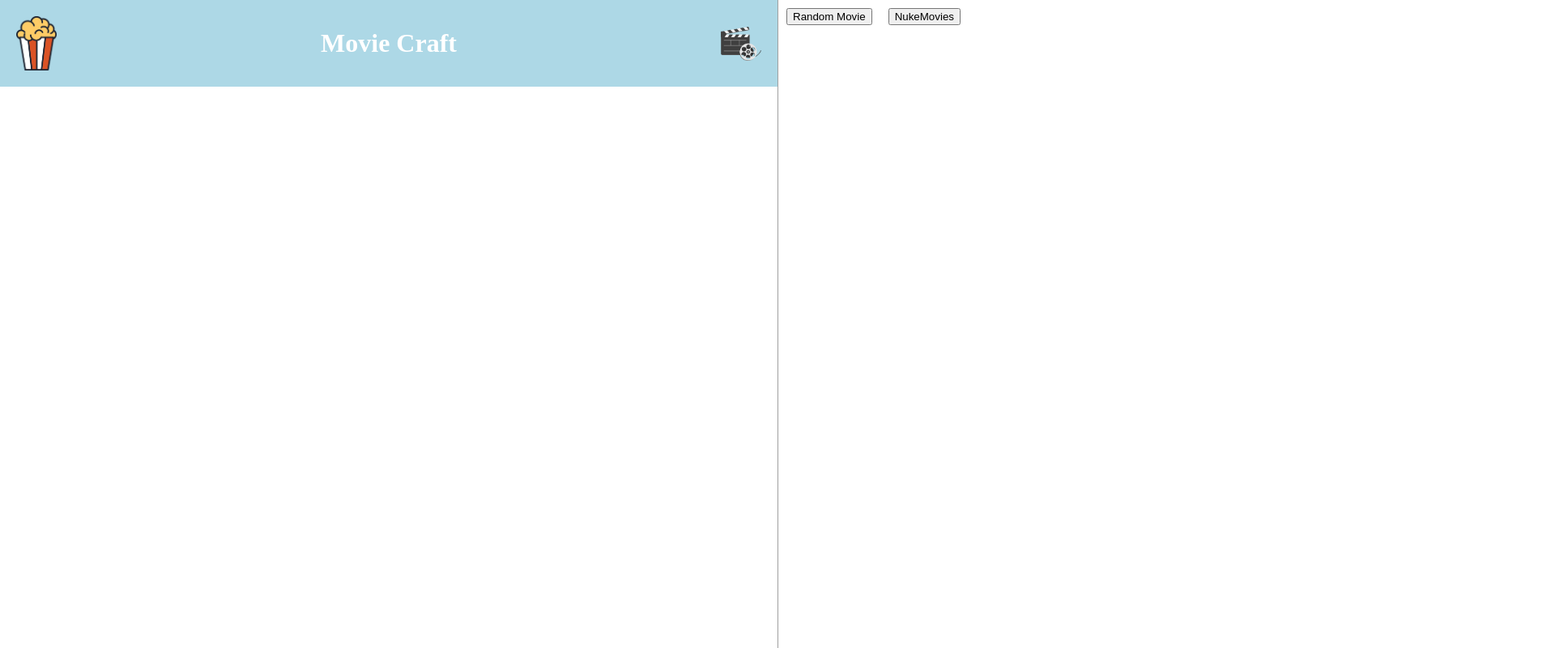
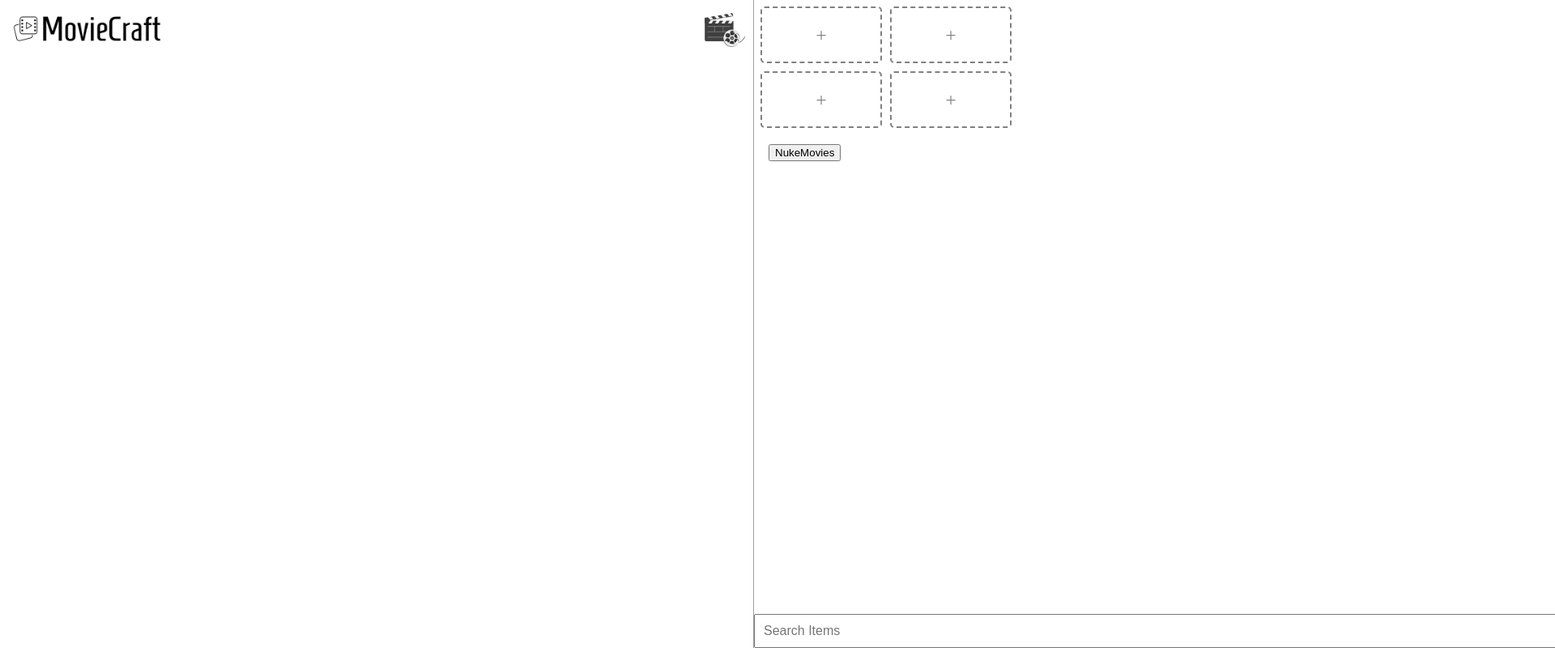
Before and after one commit to LongLuu2/CS391Final, a React (Vite) app: page / in a window 1280 px wide. Shown: the top 800 px of the page at 81% size, 1920 px wide, since content can reach past the window. Built offline with nearby package versions, Linux system fonts and the light colour scheme.

Commit message:
fixed some bugs and improved draggable screen code. added search input UI

```diff
--- /dev/null
+++ b/src/components/AddMovieButton.jsx
@@ -0,0 +1,37 @@
+import styled from 'styled-components';
+
+const AddButton = styled.div`
+  border: 2px dashed gray;
+  background: white;
+  height: 70px;
+  width: 150px;
+  border-radius: 5px;
+  box-sizing: border-box;
+  color: gray;
+  font-size: 24px;
+  display: flex;
+  justify-content: center;
+  align-items: center;
+  touch-action: manipulation;
+  transition: box-shadow 0.2s, transform 0.1s;
+
+  &:active {
+    border-color: gray;
+    transform: scale(0.96);
+  }
+`;
+
+export default function AddMovieButton({onClick}) {
+    const handleButtonClick = (e) => {
+        console.log("AAAAAAAHH!");
+        const audio = new Audio('/on-click.mp3');
+        audio.play();
+        onClick(e);
+    };
+
+    return (
+            <AddButton onClick={handleButtonClick}>
+            +
+            </AddButton>
+    );
+};
--- a/src/components/DraggableScreen.jsx
+++ b/src/components/DraggableScreen.jsx
@@ -3,21 +3,24 @@ import styled from "styled-components"
 import {NavLink} from 'react-router-dom';
 import { v4 as uuidv4 } from 'uuid';
 import MovieButton from "./MovieButton.jsx";
+import AddMovieButton from "./AddMovieButton.jsx";
 import {useState, useRef, useEffect } from "react";
 import useMovieManager from "../hooks/useMovieManager.jsx";
 
 const SideBar = styled.div`
     height: 100%;
     width: 25%;
+    min-width: 350px;
+    overflow-x: hidden;
+    overflow-y: auto;
     border-left: 1px solid #9f9f9f;
-    overflow-y: auto;
-    margin: 0;
-    padding: 0;
     @media screen and (max-width: 900px) {
         height: 25%;
+        min-height: 200px;
         width: 100%;
+        overflow-x: auto;
+        overflow-y: hidden;
         border-top: 1px solid #9f9f9f;
-        overflow-x: auto;
     }
 `;
 
@@ -27,7 +30,7 @@ const CraftedButtons = styled.div`
   display: flex;
   flex-direction: row;
   flex-wrap: wrap;
-  border-left: 1px solid #9f9f9f;
+  padding: 8px;
 
   div {
     margin-right: 10px;
@@ -36,84 +39,71 @@ const CraftedButtons = styled.div`
 
   @media screen and (max-width: 900px) {
     height: 100%;
+    width: wrap-content;
     flex-direction: column;
-    width: wrap-content;
-    border-top: 1px solid #9f9f9f;
   }
 `
-
-const Instructions = styled.h2`
-    height: 100px;
-    width: 200px;
-    border: 1px solid #9f9f9f;
-`
+const MovieButtonWrapper = styled.div`
+  position: absolute;
+  left: ${props => props.clientX};
+  top: ${props => props.clientY};
+  z-index: 1;
+`;
 
 export const StyledButton = styled.button`
     margin: 10px;
 `;
 
-const StyledNavLink = styled.a`
-    transition: all 0.5s;
-    cursor: pointer;
-    position: relative;
-
-    &:after {
-        content: '»';
+const StyledForm = styled.form`
+  width: 100%;
   position: absolute;
-        opacity: 0;
-        right: -25px;
-        transition: 0.5s;
-    }
-
-    &:hover {
-        padding-right: 25px;
-
-        &:after {
-            opacity: 1;
-            right: 10px;
-        }
-    }
+  bottom: 0;
+  height: wrap-content;
 `;
 
-const handleClick = (e) => {
-    if (e.type === 'click') {
-        console.log('Left click');
-    } else if (e.type === 'contextmenu') {
-        console.log('Right click');
-    }
-};
+const StyledInput = styled.input`
+  width: 100%;
+  font-size: 16px;
+  padding: 10px;
+`;
+
 
 export default function DraggableScreen() {
     const { movies, addMovie, clearMovies} = useMovieManager();
     // Hold the buttons and their references to use their positions later on.
     const [buttons, setButtons] = useState([]);
+    const [numAddButtons, setNumAddButtons] = useState(4);
+
+    const [query, setQuery] = useState("");
+
     const buttonRefs = useRef({});
 
     const addDraggableButton = ({ clientX, clientY }, movieId) => {
         // Generate unique key for each button
         const key = uuidv4();
 
+        //Hard-coded centering around a point, because Draggable overwrites transform.
+        //When I wrapped it in a div, it would cover the other buttons without dragging.
         const newButton = (
-            <div
+            <Draggable
                 key={key}
+                onStop={(e, data) => handleStop(e, data, key)}
+            >
+                <MovieButtonWrapper
+                    clientX={clientX}
+                    clientY={clientY}
                     style={{
                         position: 'absolute',
-                    left: clientX,
-                    top: clientY,
-                    transform: 'translate(-50%, -50%)',
-                    zIndex: 1000,
+                        left: clientX - 75,
+                        top: clientY - 35,
+                        zIndex: 1,
                     }}
+                    ref={ref => buttonRefs.current[key] = ref}
                     onContextMenu={(e) => handleDelete(e, key)}
                 >
-                <Draggable
-                    onStop={(e, data) => handleStop(e, data, key) }
-                >
-                    <div ref={ref => buttonRefs.current[key] = ref}>
-                        <MovieButton movieId={movieId}/>
-                    </div>
-
+                    <MovieButton movieId={movieId}  onContextMenu={(e) => handleDelete(e, key)}/>
+                </MovieButtonWrapper>
             </Draggable>
-            </div>
         );
 
         setButtons(prevButtons => [...prevButtons, newButton]);
@@ -168,8 +158,7 @@ export default function DraggableScreen() {
         buttonRefs.current = newButtonRefs;
     }, [buttons]);
 
-    const [buttonText, setButtonText] = useState("Random Movie");
-    const handleClick = async() => {
+    const randomMovie = async() => {
         const movieIds = ['tt0110912', 'tt1160419', 'tt3783958'];
         const randomMovieId = movieIds[Math.floor(Math.random() * movieIds.length)];
         await addMovie(randomMovieId);
@@ -186,13 +175,22 @@ export default function DraggableScreen() {
                         <MovieButton movieId={movie.id} />
                     </div>
                 ))}
-            </CraftedButtons>
-            <StyledButton onClick={handleClick}>
-                {buttonText}
-            </StyledButton>
+
+                {[...Array(numAddButtons)].map((_, index) => (
+                    <AddMovieButton key={index} onClick={randomMovie}/>
+                ))}
+
                 <StyledButton onClick={handleClicky}>
                     NukeMovies
                 </StyledButton>
+            </CraftedButtons>
+
+            <StyledForm>
+                <label>
+                    <StyledInput type="text" name="name" placeholder="Search Items" />
+                </label>
+            </StyledForm>
+
             {buttons.map(button => button)}
         </SideBar>
     );
--- a/src/components/Header.jsx
+++ b/src/components/Header.jsx
@@ -2,35 +2,35 @@ import styled from 'styled-components';
 
 const HeaderWrapper = styled.div`
     display: flex;
-    background-color: #ADD8E6;
     color: white;
-    padding: 20px;
+    padding: 10px;
     text-align: center;
     align-items: center;
     justify-content: space-between;
 `;
 
 const LeftImage = styled.img`
-    width: 50px;
+    width: 200px;
     height: auto;
+    pointer-events: none;
 `;
 
 const RightImage = styled.img`
     width: 50px;
     height: auto;
+    pointer-events: none;
 `;
 
 const StyledH1 = styled.h1`
 justify-self: center;
 `
 
-
 function Header() {
     return (
         <HeaderWrapper>
-            <LeftImage src = "/popcorn.png" alt = "popcorn"/>
+            <LeftImage src = "/logo.png" alt = "popcorn"/>
             <StyledH1>Movie Craft</StyledH1>
-            <RightImage src = "/Movie.png" alt = "movie"/>
+            <RightImage src = "/movie.png" alt = "movie"/>
         </HeaderWrapper>
     )
 }
--- a/src/components/MovieDetails.jsx
+++ b/src/components/MovieDetails.jsx
@@ -3,11 +3,11 @@ import styled from 'styled-components';
 const StyledDiv = styled.div`
     display: flex;
     flex-direction: row;
-    height: auto;
+    height: 100%;
     width: 100%;
     padding: 10px;
     justify-content: center;
-    margin-bottom: 8%;
+    overflow-y: auto;
 `;
 
 const StyledCard = styled.div`
```
Also changed, not shown: public/logo.png (added), public/movie.png (renamed from public/Movie.png). Lines whose indentation alone changed are shown as unchanged.
